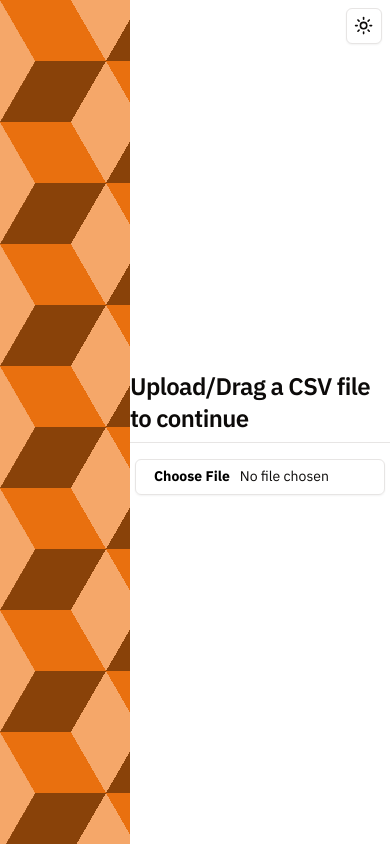
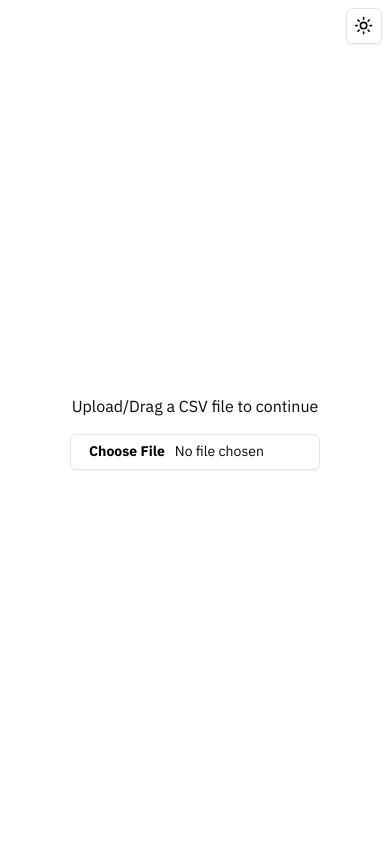
Before and after one commit to pro-khar/supersix_proj, a React (Vite) app: page / in a window 390 px wide. Built offline with nearby package versions, Linux system fonts and the light colour scheme.

Commit message:
mobile bg fix

```diff
--- a/src/App.tsx
+++ b/src/App.tsx
@@ -78,7 +78,7 @@ function App() {
           <ModeToggle />
         </div>
 
-        <div id="background" className={`w-1/2 ${data.length?"hidden":"block"}`}></div>
+        <div id="background" className={`w-1/2 ${data.length?"hidden":"md:block xl:block 2xl:block"} hidden`}></div>
 
         <div
           id="objects_container"
@@ -86,8 +86,8 @@ function App() {
             data.length ? null : "justify-center"
           } pt-5`}
         >
-          <h1 className="scroll-m-20 border-b pb-2 text-2xl md:text-3xl xl:text-3xl 2xl:text-3xl font-semibold tracking-tight first:mt-0">
-            {data.length ? fileName : "Upload/Drag a CSV file to continue"}
+          <h1 className="">
+            {data.length ? fileName : ("Upload/Drag a CSV file to continue")}
           </h1>
           <div className="flex w-[71%] gap-8 justify-center">
             <Input
@@ -115,7 +115,7 @@ function App() {
             ) : null}
           </div>
           {isLoading ? (
-            <Progress value={progress} className="w-[500px]" />
+            <Progress value={progress} className="w-[200px] md:w-[500px] xl:w-[500px]  2xl:w-[500px]" />
           ) : null}
 
           {data.length ? (
```
